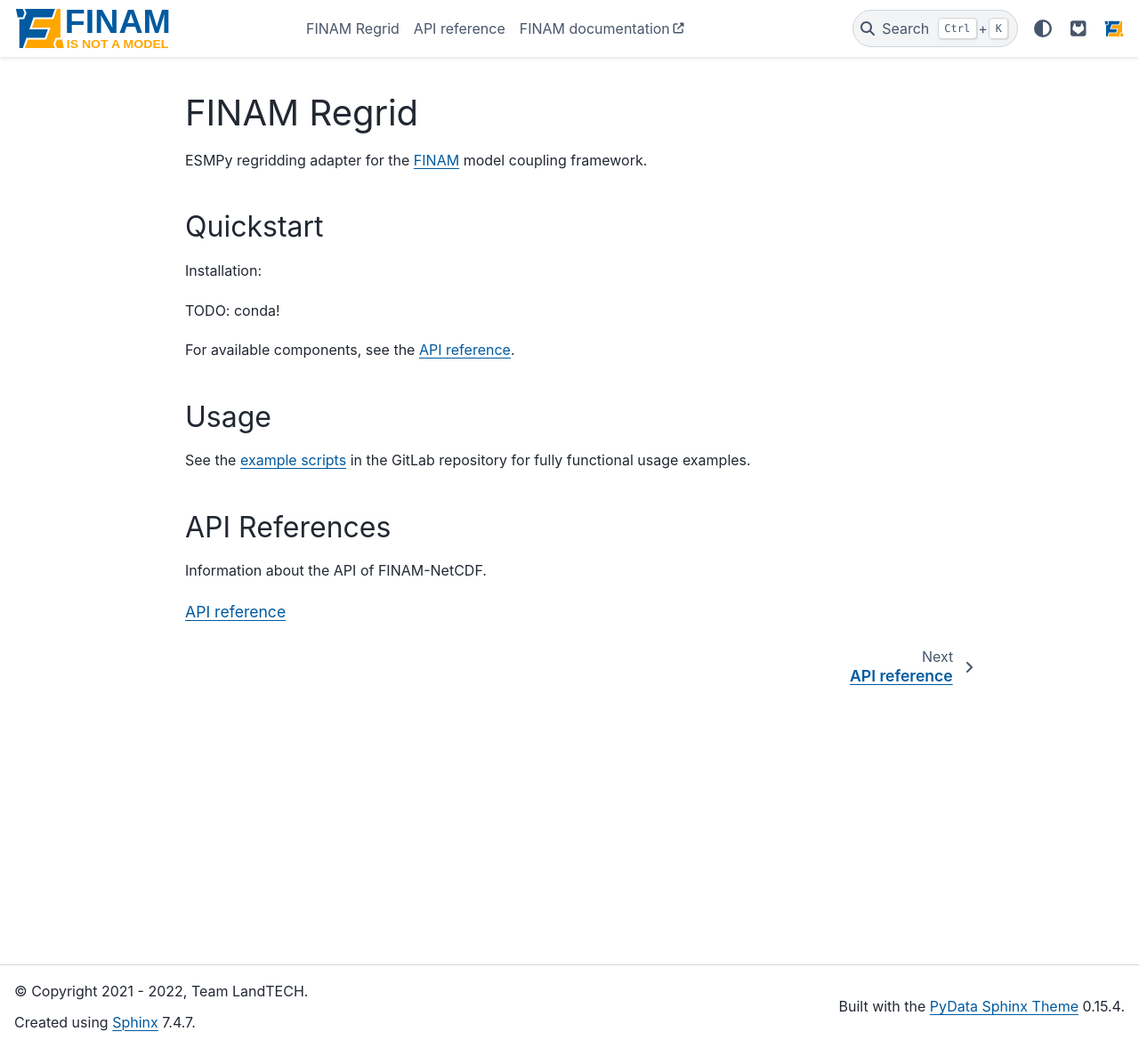
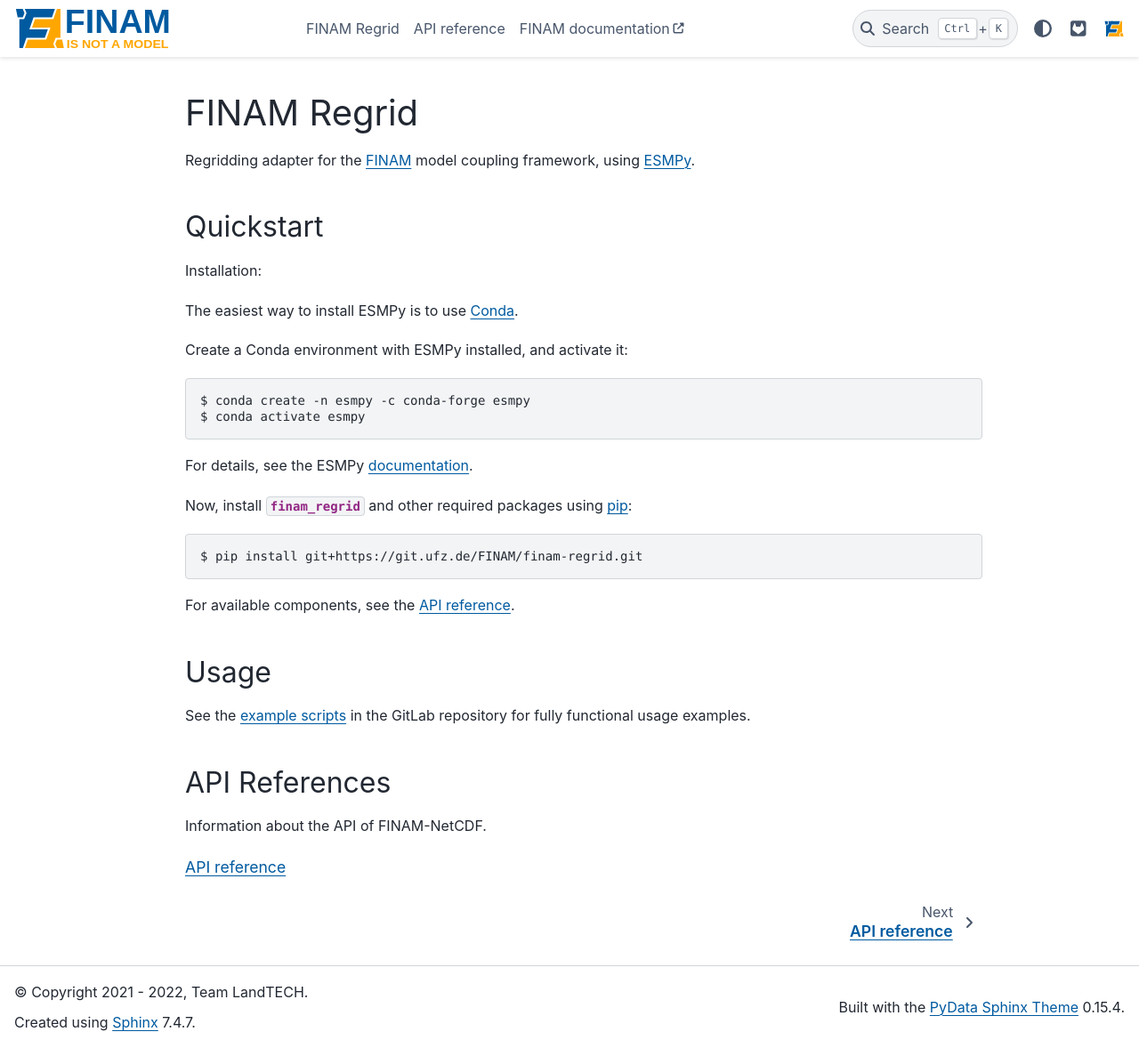
Before and after one commit to finam-ufz/finam-regrid, a Sphinx documentation site: the page built from docs/source/index.rst, in a window 1280 px wide and 1178 px high. Shown: the whole window at 89% size. Built offline with Sphinx 7.4.7 and the PyData theme 0.15.4, drawn with Linux system fonts in a browser that asks for light colours.

Commit message:
add conda installation instructions, add esmpy to dependencies

```diff
--- a/docs/source/index.rst
+++ b/docs/source/index.rst
@@ -4,14 +4,30 @@
 FINAM Regrid
 ============
 
-ESMPy regridding adapter for the `FINAM <https://finam.pages.ufz.de/>`_ model coupling framework.
+Regridding adapter for the `FINAM <https://finam.pages.ufz.de/>`_ model coupling framework,
+using `ESMPy <https://earthsystemmodeling.org/esmpy/>`_.
 
 Quickstart
 ----------
 
 Installation:
 
-TODO: conda!
+The easiest way to install ESMPy is to use `Conda <https://docs.conda.io>`_.
+
+Create a Conda environment with ESMPy installed, and activate it:
+
+.. code-block:: Shell
+
+    $ conda create -n esmpy -c conda-forge esmpy
+    $ conda activate esmpy
+
+For details, see the ESMPy `documentation <https://earthsystemmodeling.org/esmpy_doc/release/latest/html/>`_.
+
+Now, install :mod:`finam_regrid` and other required packages using `pip <https://pip.pypa.io>`_:
+
+.. code-block:: Shell
+
+    $ pip install git+https://git.ufz.de/FINAM/finam-regrid.git
 
 For available components, see the :doc:`api/index`.
 
--- a/pyproject.toml
+++ b/pyproject.toml
@@ -53,6 +53,7 @@
     "pydata-sphinx-theme==0.11",
     "numpydoc>=1.1",
     "sphinx-design>=0.3",
+    "esmpy>=8.0",
     "docutils>=0.18", # mdinclude with myst
 ]
 test = ["pytest-cov>=3"]
--- a/src/finam_regrid/__init__.py
+++ b/src/finam_regrid/__init__.py
@@ -1,5 +1,5 @@
-"""ESMF/ESMPy regridding components for FINAM
-
+"""
+ESMF/ESMPy regridding components for FINAM
 
 .. toctree::
    :hidden:
```
